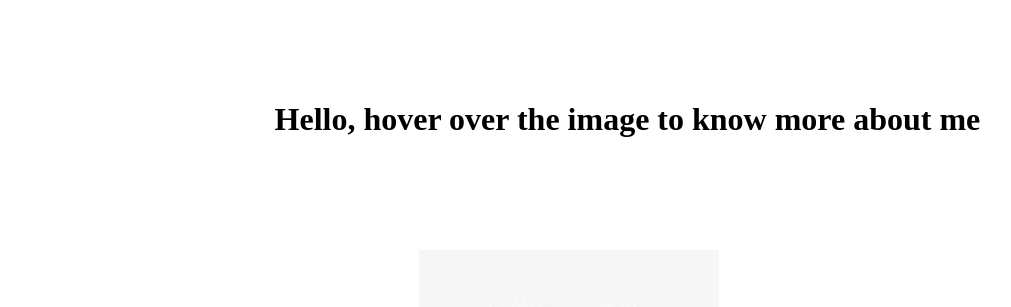
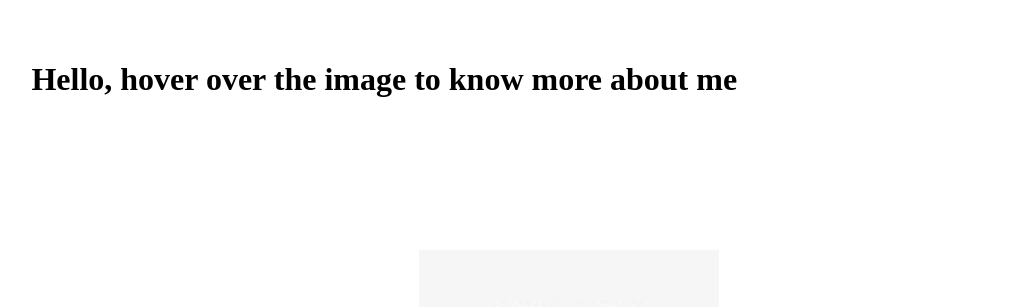
Before and after one commit to vedantpatade/vedantpatade.github.io, a plain HTML site: page index.html in a window 1280 px wide. Shown: the top 307 px of the page, without its empty margins (71-1082 px from the left). Drawn offline with Linux system fonts and the light colour scheme.

Commit message:
Update style3.css

```diff
--- a/style3.css
+++ b/style3.css
@@ -7,8 +7,8 @@ body{
 }
 h1{
     position: absolute;
-    top: 10%;
-    left: 27%;
+    top: 5%;
+    left: 8%;
 }
 .card-complete{
     position: absolute;
```
